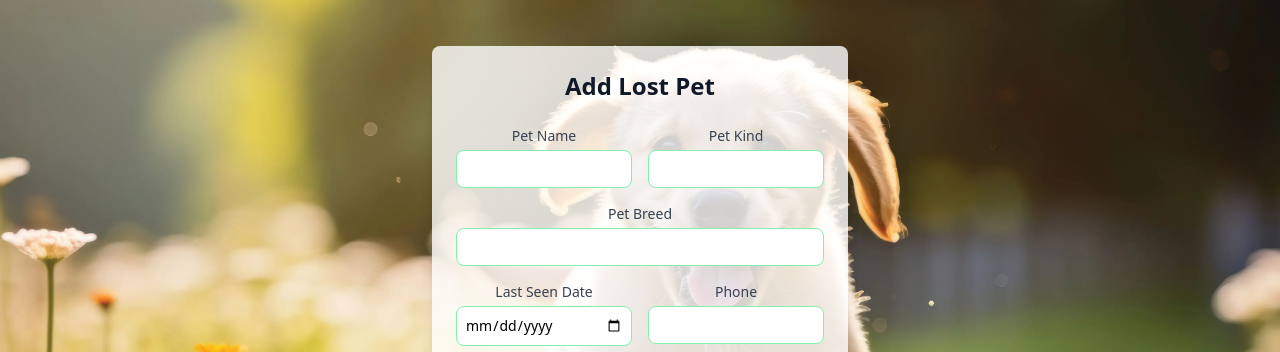
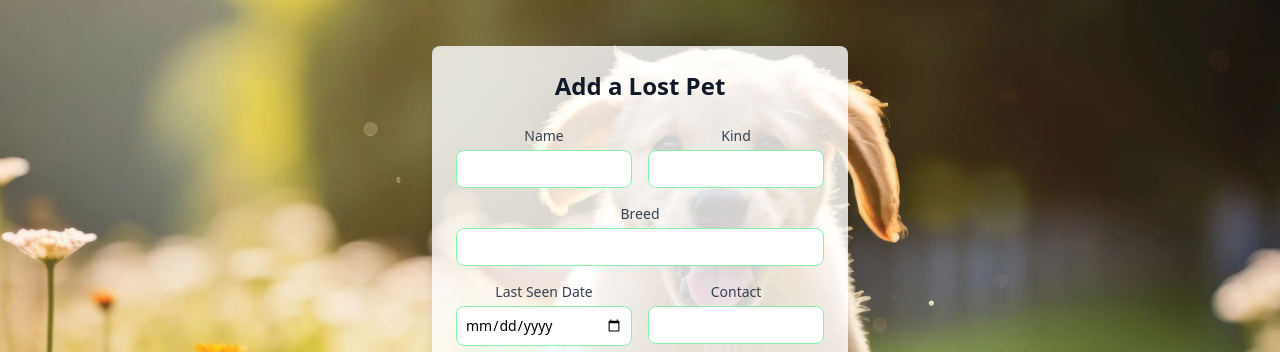
Before and after one commit to antoan-97/Pet-Finder, a React (Vite) app in the folder client/: page /lost-form in a window 1280 px wide. Shown: the part 131-483 px from the top of the page. Built offline with nearby package versions, Linux system fonts and the light colour scheme; no server answers.

Commit message:
Add lost pets form translations

```diff
--- a/client/src/components/lost&foundPets/lostPet/LostPetsForm.jsx
+++ b/client/src/components/lost&foundPets/lostPet/LostPetsForm.jsx
@@ -2,12 +2,14 @@ import { useState, useContext } from "react";
 import { useNavigate } from "react-router-dom";
 import { addLostPet } from "../../../services/petApi";
 import { useLoading } from "../../../contexts/LoadingContext";
+import { useTranslation } from "react-i18next";
 import Spinner from "../../common/Spinner";
 
 import AuthContext from "../../../contexts/AuthContext";
 
 export default function LostPetForm() {
     const navigate = useNavigate()
+    const { t } = useTranslation();
     const { userId } = useContext(AuthContext);
     const { isLoading, setIsLoading } = useLoading();
     const [formData, setFormData] = useState({
@@ -81,12 +83,12 @@ export default function LostPetForm() {
             <div className="container mx-auto px-4 max-w-md">
                 <div className="bg-white bg-opacity-80 rounded-lg shadow-lg p-6">
                     <h1 className="text-2xl font-bold text-gray-900 mb-6 text-center">
-                        Add Lost Pet
+                        {t('lostPetsForm.title')}
                     </h1>
                     <form onSubmit={handleSubmit} encType="multipart/form-data" className="space-y-4">
                         <div className="grid grid-cols-2 gap-4">
                             <div>
-                                <label className="block text-sm font-medium text-gray-700 mb-1">Pet Name</label>
+                                <label className="block text-sm font-medium text-gray-700 mb-1">{t('lostPetsForm.name')}</label>
                                 <input
                                     type="text"
                                     name="name"
@@ -97,7 +99,7 @@ export default function LostPetForm() {
                                 />
                             </div>
                             <div>
-                                <label className="block text-sm font-medium text-gray-700 mb-1">Pet Kind</label>
+                                <label className="block text-sm font-medium text-gray-700 mb-1">{t('lostPetsForm.kind')}</label>
                                 <input
                                     type="text"
                                     name="kind"
@@ -110,7 +112,7 @@ export default function LostPetForm() {
                         </div>
 
                         <div>
-                            <label className="block text-sm font-medium text-gray-700 mb-1">Pet Breed</label>
+                            <label className="block text-sm font-medium text-gray-700 mb-1">{t('lostPetsForm.breed')}</label>
                             <input
                                 type="text"
                                 name="breed"
@@ -123,7 +125,7 @@ export default function LostPetForm() {
 
                         <div className="grid grid-cols-2 gap-4">
                             <div>
-                                <label className="block text-sm font-medium text-gray-700 mb-1">Last Seen Date</label>
+                                <label className="block text-sm font-medium text-gray-700 mb-1">{t('lostPetsForm.lastSeenDate')}</label>
                                 <input
                                     type="date"
                                     name="lastSeenDate"
@@ -135,7 +137,7 @@ export default function LostPetForm() {
                                 />
                             </div>
                             <div>
-                                <label className="block text-sm font-medium text-gray-700 mb-1">Phone</label>
+                                <label className="block text-sm font-medium text-gray-700 mb-1">{t('lostPetsForm.contact')}</label>
                                 <input
                                     type="tel"
                                     name="phone"
@@ -148,7 +150,7 @@ export default function LostPetForm() {
                         </div>
 
                         <div>
-                            <label className="block text-sm font-medium text-gray-700 mb-1">Last Seen Location</label>
+                            <label className="block text-sm font-medium text-gray-700 mb-1">{t('lostPetsForm.lastSeenLocation')}</label>
                             <input
                                 type="text"
                                 name="lastSeenLocation"
@@ -160,7 +162,7 @@ export default function LostPetForm() {
                         </div>
 
                         <div>
-                            <label className="block text-sm font-medium text-gray-700 mb-1">Description</label>
+                            <label className="block text-sm font-medium text-gray-700 mb-1">{t('lostPetsForm.description')}</label>
                             <textarea
                                 name="description"
                                 value={formData.description}
@@ -171,7 +173,7 @@ export default function LostPetForm() {
                         </div>
 
                         <div>
-                            <label className="block text-sm font-medium text-gray-700 mb-1">Upload Image</label>
+                            <label className="block text-sm font-medium text-gray-700 mb-1">{t('lostPetsForm.uploadImage')}</label>
                             <input
                                 type="file"
                                 name="image"
@@ -187,7 +189,7 @@ export default function LostPetForm() {
                             className="w-full bg-green-600 text-white py-2 px-4 rounded-lg hover:bg-green-700 transition-colors duration-200"
                             disabled={isLoading}
                         >
-                            {isLoading ? <Spinner /> : 'Submit'}
+                            {isLoading ? <Spinner /> : t('lostPetsForm.submitButton')}
                         </button>
                     </form>
                 </div>
```
